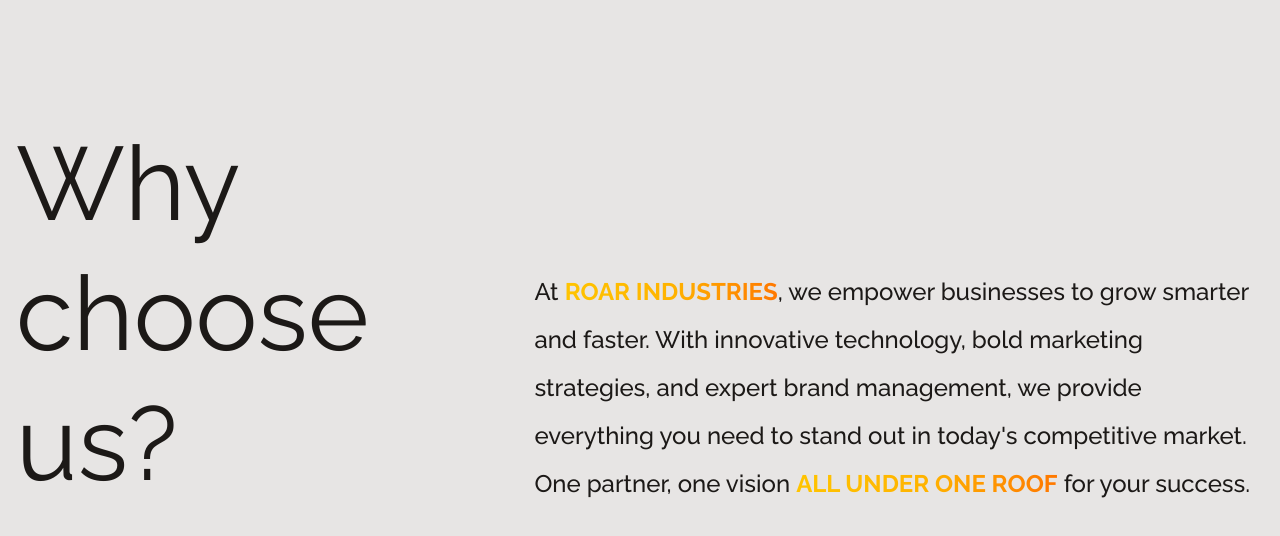
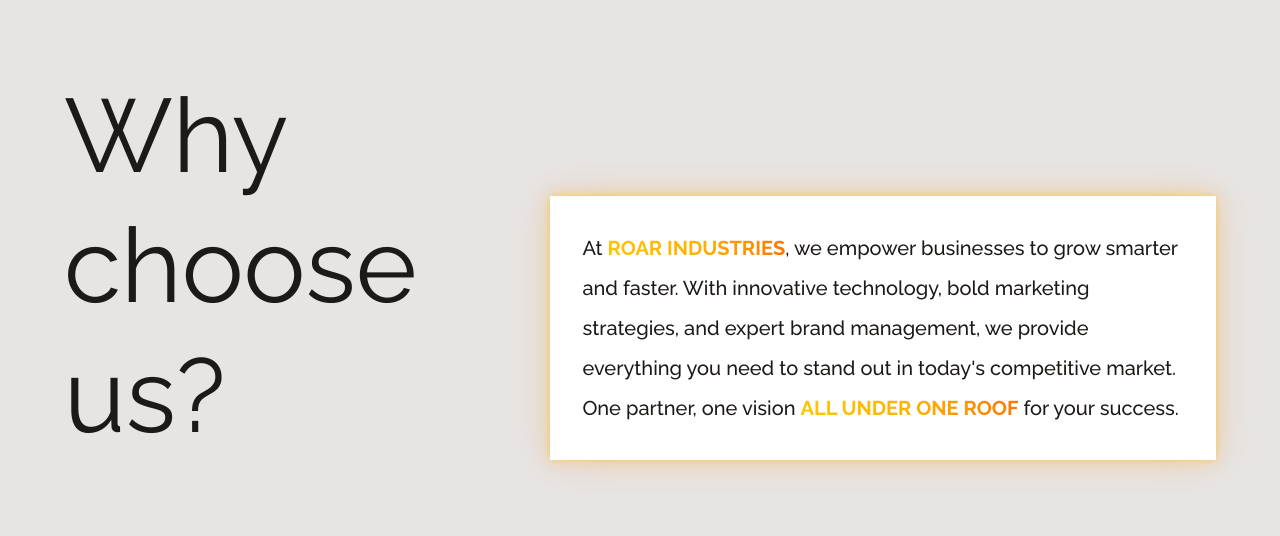
Before and after one commit to samiquraishi/ROAR_Industries, a Next.js app: page / in a window 1280 px wide. Shown: the part 810-1346 px from the top of the page. Built offline with nearby package versions, Linux system fonts and the light colour scheme.

Commit message:
intro updated

```diff
--- a/package.json
+++ b/package.json
@@ -1,5 +1,5 @@
 {
-  "name": "minimal-single-page-portfolio",
+  "name": "roar-website",
   "version": "0.1.0",
   "private": true,
   "scripts": {
--- a/src/sections/Intro.tsx
+++ b/src/sections/Intro.tsx
@@ -1,36 +1,45 @@
 import { FC } from "react";
+import lionicon from "@/assets/images/lion_logo.png";
+import Image from "next/image";
 
 const Intro: FC = () => {
   return (
-    <section className="py-12">
-  <div className="container mx-auto px-4">
-    <div className="grid grid-cols-1 md:grid-cols-10 gap-8 md:gap-12 md:items-end">
-
+    <section className=" -mt-10 md:mt-0 pb-14">
+      <div className="md:container mx-auto px-4">
+        <div className="md:hidden">
+          <Image src = {lionicon} alt="Lion Logo" className="mx-auto mb-4 w-16 h-16" />
+        </div>
+        <div className="px-3 sm:px-8 md:px-0 grid grid-cols-1 md:grid-cols-10 gap-8 md:gap-16 md:items-end">
           {/* Heading Column - 4/10 ratio on medium+ */}
           <div className="md:col-span-4">
-        <h1 className="font-semibold md:font-normal text-center md:text-left text-[2.5rem] sm:text-[3.5rem] md:text-[5rem] lg:text-[6rem] xl:text-[6.5rem] leading-tight">
+            <h1 className="font-semibold md:font-normal text-center md:text-left text-[2.2rem] sm:text-[2.4rem] md:text-[5rem] lg:text-[6rem] xl:text-[6.5rem] leading-tight">
               Why choose us?
             </h1>
           </div>
 
           {/* Paragraph Column - 6/10 ratio on medium+ */}
-      <div className="md:col-span-6">
-        <p className="text-center md:text-left font-medium text-base sm:text-lg md:text-lg lg:text-xl xl:text-2xl leading-relaxed md:leading-relaxed lg:leading-loose xl:leading-loose">
+          <div
+            className="md:col-span-6 bg-white p-5 xl:p-8 "
+            style={{
+              boxShadow:
+                "0 0 5px rgba(255, 196, 0, 0.4), 0 0 15px rgba(255, 179, 0, 0.3), 0 0 40px rgba(255, 119, 0, 0.2)",
+            }}
+          >
+            <p className="text-center md:text-left font-medium text-base sm:text-md md:text-md lg:text-lg xl:text-xl leading-relaxed md:leading-relaxed lg:leading-loose xl:leading-loose">
               At{" "}
               <span className="font-bold bg-gradient-to-r from-[#ffc400] via-[#ffb300] to-[#ff7700] bg-clip-text text-transparent">
                 ROAR INDUSTRIES
               </span>
-          , we empower businesses to grow smarter and faster. With innovative
-          technology, bold marketing strategies, and expert brand management,
-          we provide everything you need to stand out in today&apos;s
-          competitive market. One partner, one vision{" "}
+              , we empower businesses to grow smarter and faster. With
+              innovative technology, bold marketing strategies, and expert brand
+              management, we provide everything you need to stand out in
+              today&apos;s competitive market. One partner, one vision{" "}
               <span className="font-bold bg-gradient-to-r from-[#ffc400] via-[#ffb300] to-[#ff7700] bg-clip-text text-transparent">
                 ALL UNDER ONE ROOF
               </span>{" "}
               for your success.
             </p>
           </div>
-
         </div>
       </div>
     </section>
```
Also changed, not shown: src/assets/images/lion_logo.png (added). Lines whose indentation alone changed are shown as unchanged.
